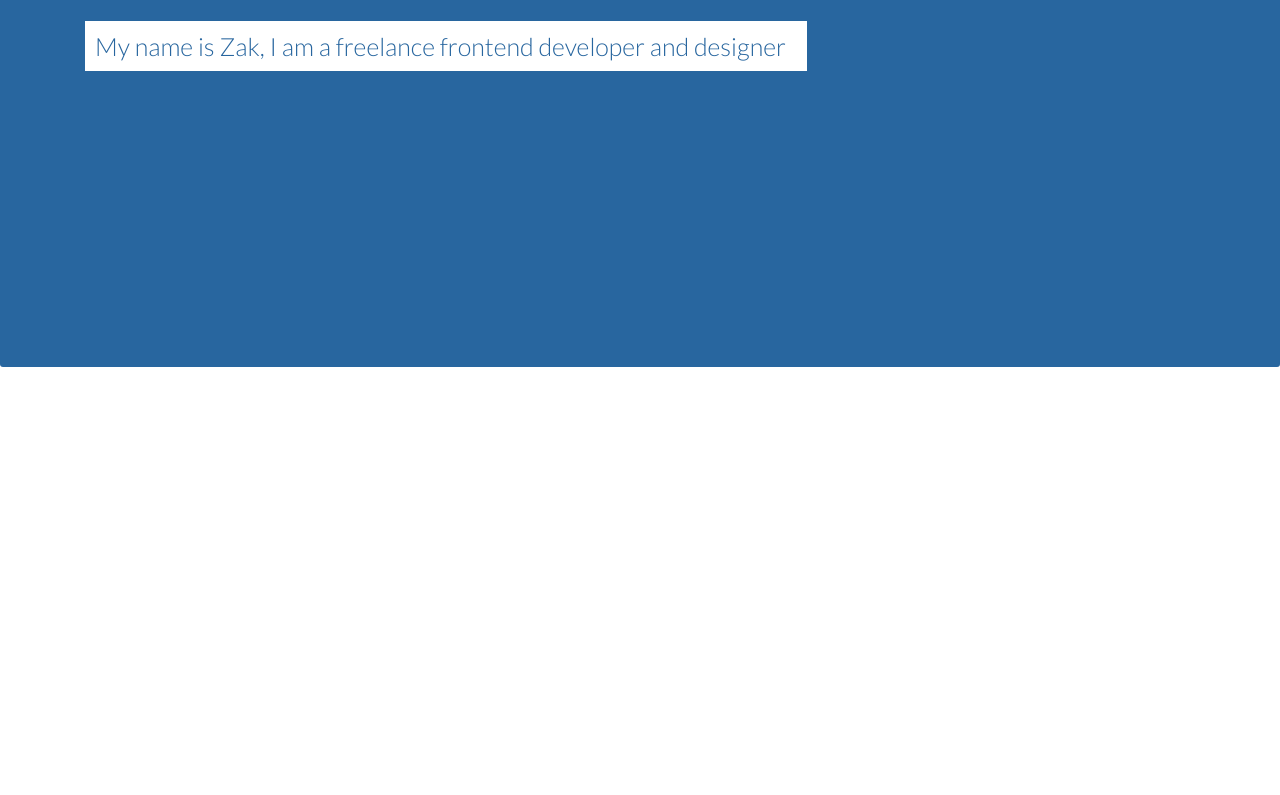
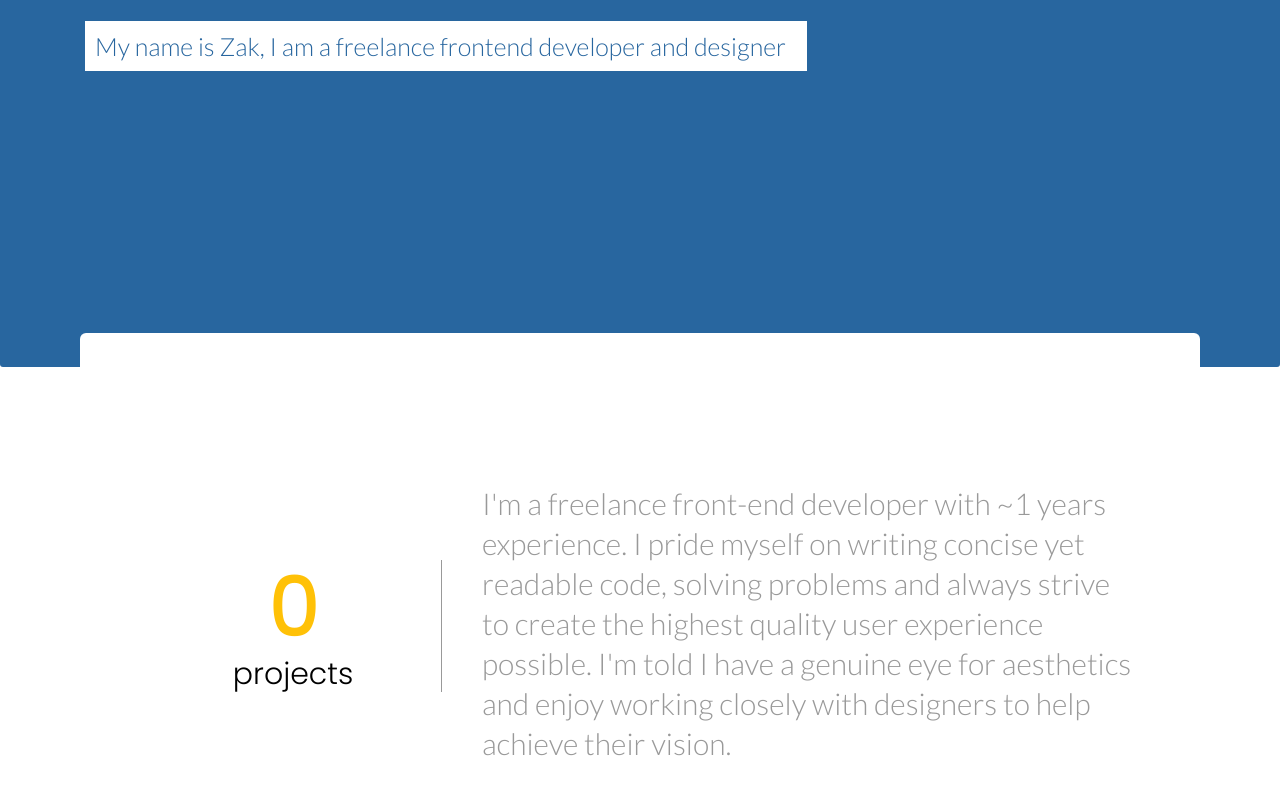
Before and after one commit to zakali22/Porfolio-2, a React app: page / in a window 1280 px wide. Shown: the part 433-1228 px from the top of the page. Before the commit the page ends 800 px from the top, so only its background shows below. Built offline with nearby package versions, Linux system fonts and the light colour scheme.

Commit message:
Add headline layout and design

```diff
--- a/src/component/App.js
+++ b/src/component/App.js
@@ -1,6 +1,7 @@
 import React, { Component } from "react";
 import Header from "./Header";
 import Jumbotron from "./Jumbotron";
+import Headline from "./Headline/Headline";
 
 class App extends Component {
   render() {
@@ -8,6 +9,7 @@ class App extends Component {
       <div className="App">
         <Header />
         <Jumbotron />
+        <Headline />
       </div>
     );
   }
--- /dev/null
+++ b/src/component/Headline/Headline.js
@@ -0,0 +1,14 @@
+import React, { Component } from "react";
+import Intro from "./Intro";
+
+class Headline extends Component {
+  render() {
+    return (
+      <div className="headline">
+        <Intro />
+      </div>
+    );
+  }
+}
+
+export default Headline;
--- /dev/null
+++ b/src/component/Headline/Intro.js
@@ -0,0 +1,37 @@
+import React, { Component } from "react";
+import Slide from "react-reveal/Slide";
+
+class Intro extends Component {
+  state = {
+    displayStart: 0,
+    displayEnd: 6
+  };
+
+  projectCount = () => {
+    console.log(this.state.displayStart);
+  };
+
+  render() {
+    return (
+      <div className="intro">
+        <div className="container">
+          <Slide onReveal={() => this.projectCount()} up>
+            <h1>
+              <span>{this.state.displayStart}</span> <br /> projects
+            </h1>
+            <p>
+              I'm a freelance front-end developer with ~1 years experience. I
+              pride myself on writing concise yet readable code, solving
+              problems and always strive to create the highest quality user
+              experience possible. I'm told I have a genuine eye for aesthetics
+              and enjoy working closely with designers to help achieve their
+              vision.
+            </p>
+          </Slide>
+        </div>
+      </div>
+    );
+  }
+}
+
+export default Intro;
--- a/src/sass/base/_base.scss
+++ b/src/sass/base/_base.scss
@@ -7,4 +7,5 @@ body {
 .App {
   display: flex;
   flex-direction: column;
+  position: relative;
 }
--- a/src/sass/base/_typography.scss
+++ b/src/sass/base/_typography.scss
@@ -2,6 +2,7 @@
   --black: #000000;
   --white: #fff;
   --light-blue: #28669f;
+  --light-grey: #999;
 }
 
 html {
@@ -67,3 +68,24 @@ body {
     }
   }
 }
+
+.headline {
+  .intro {
+    h1 {
+      font-size: 3rem;
+      font-family: "Poppins", sans-serif;
+      border-right: 1px solid var(--light-grey);
+      span {
+        font-size: 8rem;
+        color: var(--yellow);
+        font-weight: 700;
+      }
+    }
+    p {
+      font-size: 3rem;
+      line-height: 4rem;
+      padding-left: 4rem;
+      color: var(--light-grey);
+    }
+  }
+}
--- a/src/sass/index.scss
+++ b/src/sass/index.scss
@@ -3,3 +3,4 @@
 
 @import "layout/header";
 @import "layout/jumbotron";
+@import "layout/headline";
--- /dev/null
+++ b/src/sass/layout/_headline.scss
@@ -0,0 +1,29 @@
+.headline {
+  background: var(--white);
+  margin: 0 8rem;
+  border-radius: 6px;
+  padding: 5rem;
+  position: relative;
+  top: 87vh;
+  display: flex;
+  flex-direction: column;
+  .intro {
+    margin-top: 10rem;
+    display: flex;
+    justify-content: center;
+    align-items: center;
+    .container {
+      display: flex;
+      align-items: center;
+      justify-content: space-between;
+      height: 100%;
+      h1 {
+        text-align: center;
+        flex: 0 1 30%;
+      }
+      p {
+        flex: 1;
+      }
+    }
+  }
+}
```
